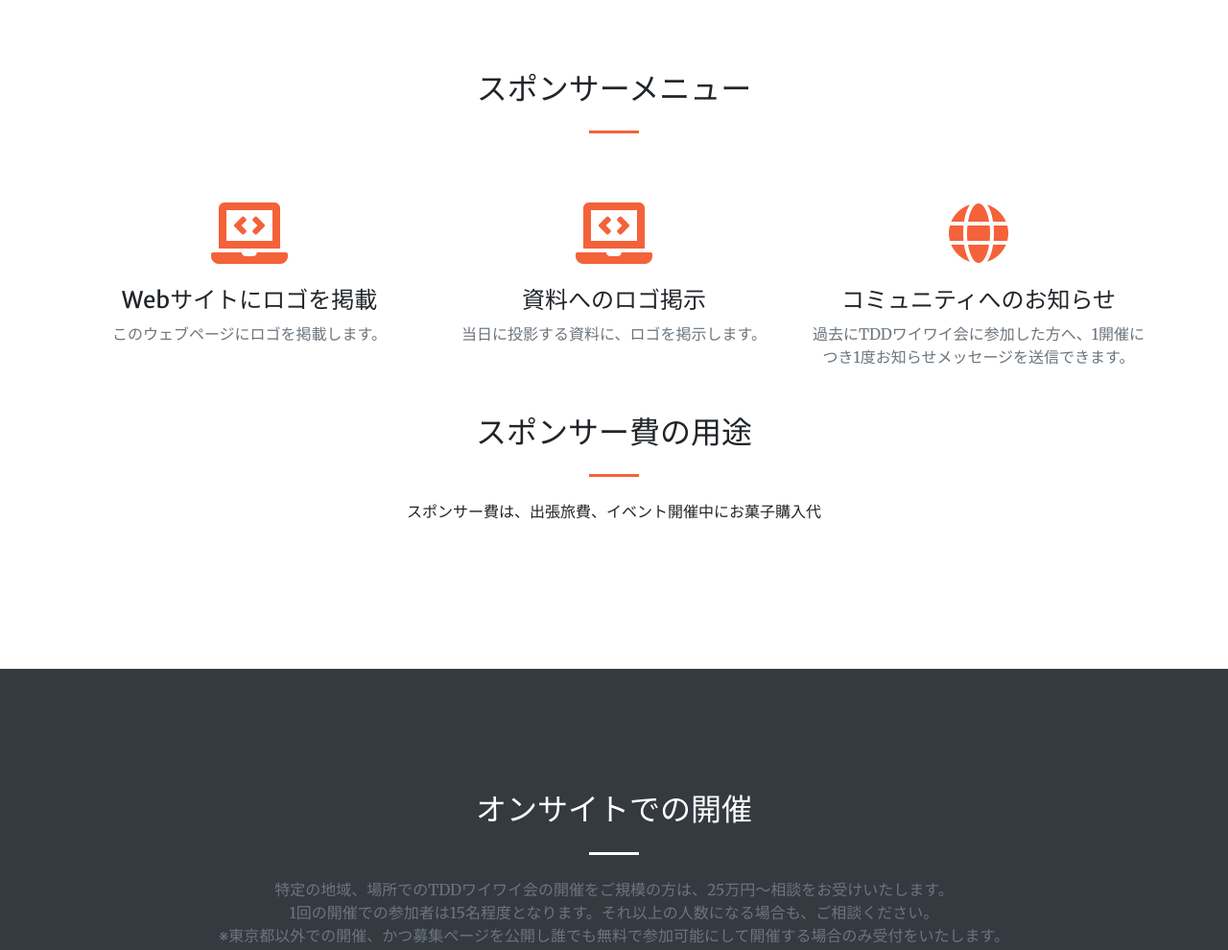
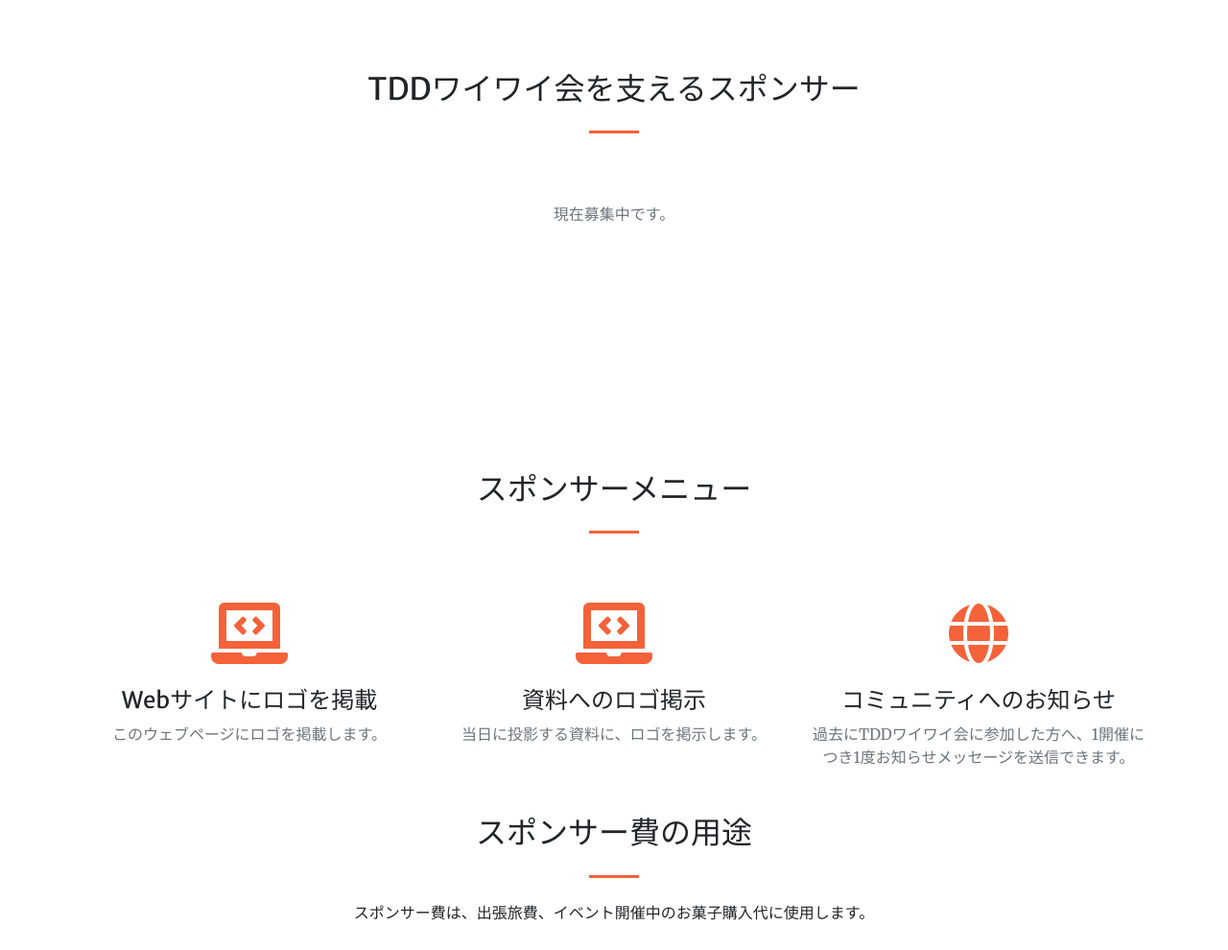
Before and after one commit to tddyyx/tddyyx.github.io, a website built with Parcel: page index.html in a window 1280 px wide. Shown: the part 2660-3650 px from the top of the page at 96% size. Built offline with nearby package versions, Linux system fonts and the light colour scheme.

Commit message:
スポンサーのロゴ置き場を追加

```diff
--- a/index.html
+++ b/index.html
@@ -82,7 +82,6 @@
       </div>
     </nav>
 
-    <!-- Masthead -->
     <header class="masthead">
       <div class="container h-100">
         <div
@@ -279,8 +278,23 @@
       </div>
     </section>
 
-    <!-- Services Section -->
     <section class="page-section" id="sponsor">
+      <div class="container">
+        <h2 class="text-center mt-0">TDDワイワイ会を支えるスポンサー</h2>
+        <hr class="divider my-4" />
+        <div class="row justify-content-center">
+          <div class="col-lg-4 col-md-6 text-center">
+            <div class="mt-5">
+              <p class="text-muted mb-0">
+                現在募集中です。
+              </p>
+            </div>
+          </div>
+        </div>
+      </div>
+    </section>
+
+    <section class="page-section">
       <div class="container">
         <h2 class="text-center mt-0">スポンサーメニュー</h2>
         <hr class="divider my-4" />
@@ -318,14 +332,13 @@
             <h2 class="mt-0">スポンサー費の用途</h2>
             <hr class="divider my-4" />
             <p class="mb-4">
-              スポンサー費は、出張旅費、イベント開催中にお菓子購入代
+              スポンサー費は、出張旅費、イベント開催中のお菓子購入代に使用します。
             </p>
           </div>
         </div>
       </div>
     </section>
 
-    <!-- Call to Action Section -->
     <section class="page-section bg-dark text-white">
       <div class="container text-center">
         <h2 class="mb-4">オンサイトでの開催</h2>
@@ -342,7 +355,6 @@
       </div>
     </section>
 
-    <!-- Contact Section -->
     <section class="page-section" id="contact">
       <div class="container">
         <div class="row justify-content-center">
@@ -357,7 +369,6 @@
         <div class="row justify-content-center">
           <div class="col-lg-8 text-center">
             <i class="fas fa-envelope fa-3x mb-3 text-muted"></i>
-            <!-- Make sure to change the email address in anchor text AND the link below! -->
             <a class="d-block" href="mailto:tddyyx@googlegroups.com"
               >tddyyx@googlegroups.com</a
             >
@@ -366,7 +377,6 @@
       </div>
     </section>
 
-    <!-- Footer -->
     <footer class="bg-light py-5">
       <div class="container">
         <div class="small text-center text-muted">
```
